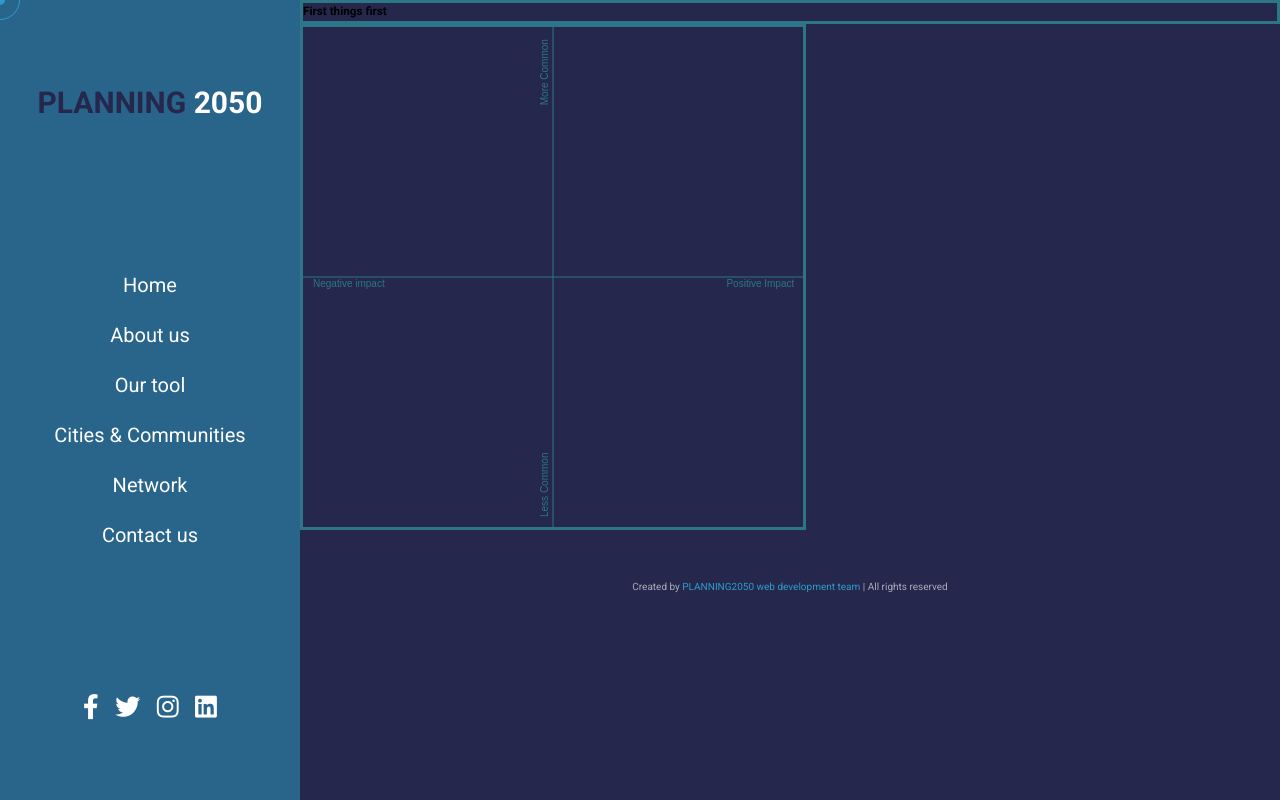
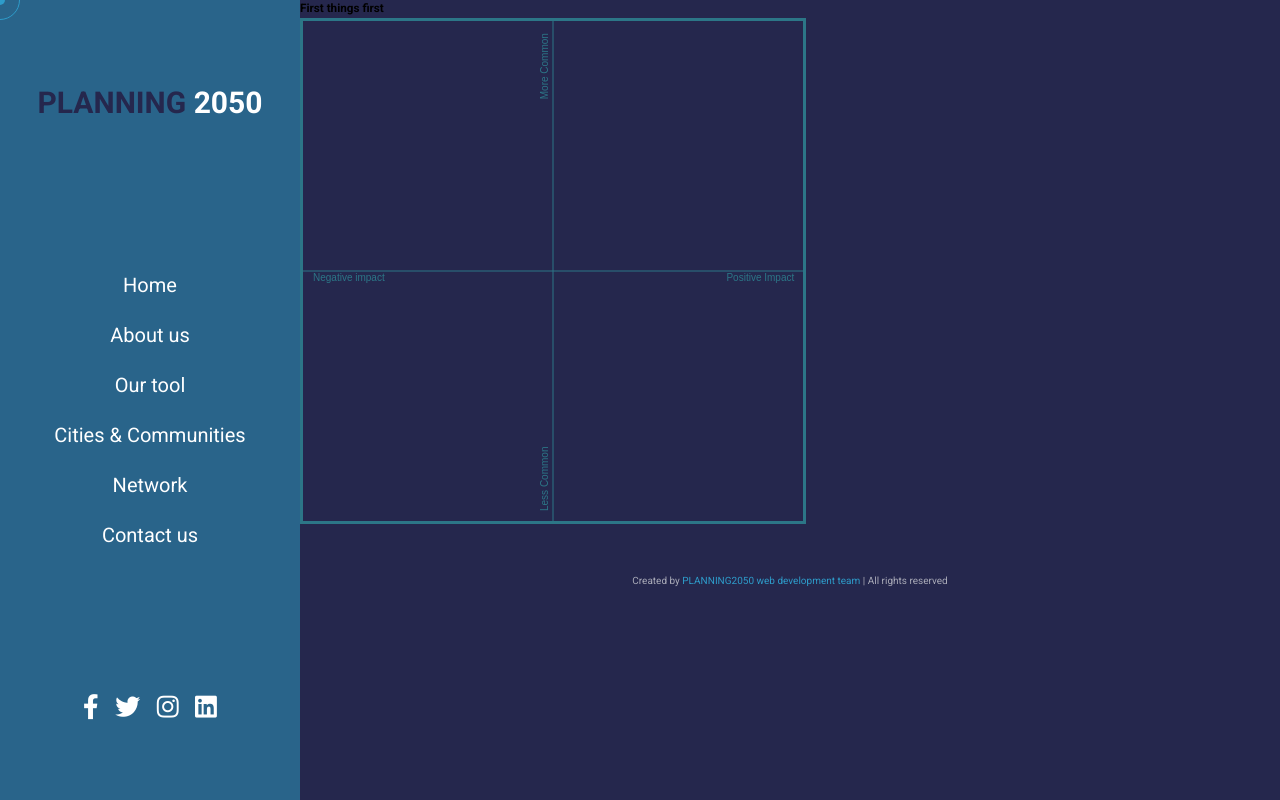
Before and after one commit to vcerpasalas/planning2050_dashboard, a plain HTML site: page pages/scatter.html in a window 1280 px wide. Drawn offline with Linux system fonts and the light colour scheme.

Commit message:
Definition of variable class for scatter title

```diff
--- a/pages/scatter.html
+++ b/pages/scatter.html
@@ -16,7 +16,7 @@
     <link rel="stylesheet" href="../css/style.css" />
   </head>
 
-  <div class="scatter">
+  <div class="scatter-title">
     <h3>First things first</h3>
   </div>
 
```
